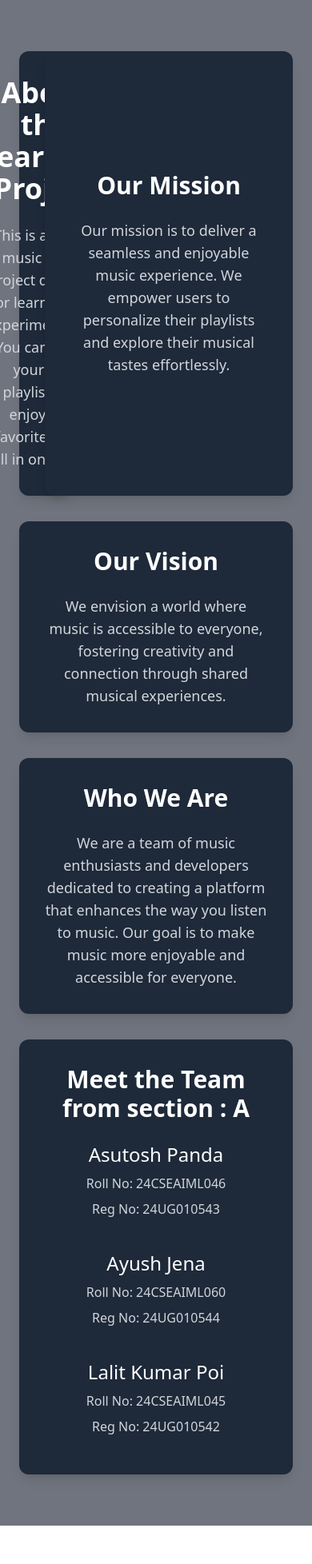
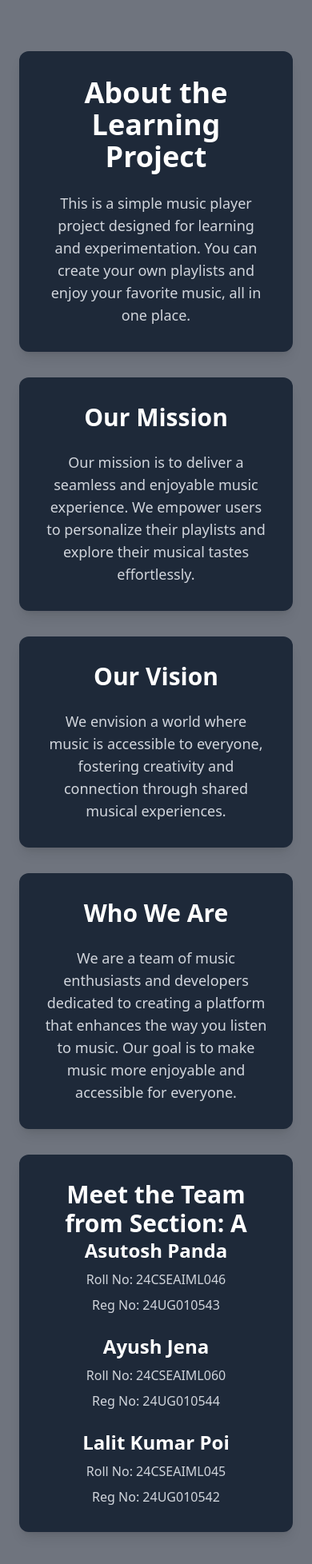
Before and after one commit to Asutosh-1234/Music-Player, a website: page src/about.html in a window 390 px wide. Shown: the whole page at 80% size. Before the commit the page ends 1908 px from the top, so only its background shows below. Drawn offline with Linux system fonts and the light colour scheme.

Commit message:
simplefy

```diff
--- a/src/about.html
+++ b/src/about.html
@@ -1,67 +1,79 @@
 <!DOCTYPE html>
 <html lang="en">
 <head>
-    <meta charset="UTF-8">
-    <meta name="viewport" content="width=device-width, initial-scale=1.0">
+  <meta charset="UTF-8" />
+  <meta name="viewport" content="width=device-width, initial-scale=1.0" />
   <title>About</title>
-    <link rel="stylesheet" href="output.css">
+  <link rel="stylesheet" href="output.css" />
 </head>
 <body class="relative">
-    <div class="relative z-10 min-h-screen bg-gray-900/60 backdrop-blur-md">
+
+  <!-- Main Content Wrapper -->
+  <main class="relative z-10 min-h-screen bg-gray-900/60 backdrop-blur-md">
     <div class="grid grid-cols-1 md:grid-cols-2 gap-8 px-6 py-16">
 
       <!-- About Section -->
-            <div class="bg-gray-800 text-white rounded-xl shadow-lg p-8 flex flex-col justify-center items-center">
-                <h1 class="text-4xl font-extrabold mb-6 text-center">About the Learning Project</h1>
+      <section class="bg-gray-800 text-white rounded-xl shadow-lg p-8 flex flex-col justify-center items-center transition-transform hover:scale-105 duration-300" role="region" aria-labelledby="about-heading">
+        <h2 id="about-heading" class="text-4xl font-extrabold mb-6 text-center">About the Learning Project</h2>
         <p class="text-lg text-gray-300 text-center max-w-xl">
           This is a simple music player project designed for learning and experimentation. You can create your own playlists and enjoy your favorite music, all in one place.
         </p>
-            </div>
+      </section>
 
       <!-- Mission Section -->
-            <div class="bg-gray-800 text-white rounded-xl shadow-lg p-8 flex flex-col justify-center items-center">
-                <h2 class="text-3xl font-bold mb-6 text-center">Our Mission</h2>
+      <section class="bg-gray-800 text-white rounded-xl shadow-lg p-8 flex flex-col justify-center items-center transition-transform hover:scale-105 duration-300" role="region" aria-labelledby="mission-heading">
+        <h2 id="mission-heading" class="text-3xl font-bold mb-6 text-center">Our Mission</h2>
         <p class="text-lg text-gray-300 text-center max-w-xl">
           Our mission is to deliver a seamless and enjoyable music experience. We empower users to personalize their playlists and explore their musical tastes effortlessly.
         </p>
-            </div>
+      </section>
+
       <!-- Vision Section -->
-            <div class="bg-gray-800 text-white col-span-2 rounded-xl shadow-lg p-8 flex flex-col justify-center items-center">
+      <section class="md:col-span-2 bg-gray-800 text-white rounded-xl shadow-lg p-8 flex flex-col justify-center items-center">
         <h2 class="text-3xl font-bold mb-6 text-center">Our Vision</h2>
         <p class="text-lg text-gray-300 text-center max-w-xl">
           We envision a world where music is accessible to everyone, fostering creativity and connection through shared musical experiences.
         </p>
-            </div>
+      </section>
+
       <!-- Who We Are Section -->
-             <div class="bg-gray-800 text-white rounded-xl col-span-2 shadow-lg p-8 flex flex-col justify-center items-center">
+      <section class="md:col-span-2 bg-gray-800 text-white rounded-xl shadow-lg p-8 flex flex-col justify-center items-center">
         <h2 class="text-3xl font-bold mb-6 text-center">Who We Are</h2>
         <p class="text-lg text-gray-300 text-center max-w-xl">
           We are a team of music enthusiasts and developers dedicated to creating a platform that enhances the way you listen to music. Our goal is to make music more enjoyable and accessible for everyone.
         </p>
-            </div>
-            <!-- WHo are in the team Section -->
-            <div class="bg-gray-800 text-white rounded-xl col-span-2 shadow-lg p-8 flex flex-col justify-center items-center">
-                <h2 class="text-3xl font-bold mb-6 text-center">Meet the Team from section : A</h2>
-                <div class="grid grid-cols-1 md:grid-cols-3 gap-6">
-                    <div class="mb-4 text-center space-y-2">
-                        <h3 class="text-2xl">Asutosh Panda</h3>
+      </section>
+
+      <!-- Meet the Team Section -->
+        <section class="md:col-span-1 md:col-start-1 md:row-span-2 bg-gray-800 text-white rounded-xl shadow-lg p-8 flex flex-col justify-center items-center">
+            <h2 class="text-3xl font-bold mb-8 text-center">Meet the Team from Section: A</h2>
+            <div class="grid grid-cols-1 md:grid-cols-3 gap-6 w-full max-w-4xl">
+                <!-- Team Member 1 -->
+                <div class="text-center space-y-2">
+                    <h3 class="text-2xl font-semibold">Asutosh Panda</h3>
                     <p class="text-gray-300">Roll No: 24CSEAIML046</p>
                     <p class="text-gray-300">Reg No: 24UG010543</p>
                 </div>
-                    <div class="mb-4 text-center space-y-2">
-                        <h3 class="text-2xl">Ayush Jena</h3>
+
+                <!-- Team Member 2 -->
+                <div class="text-center space-y-2">
+                    <h3 class="text-2xl font-semibold">Ayush Jena</h3>
                     <p class="text-gray-300">Roll No: 24CSEAIML060</p>
                     <p class="text-gray-300">Reg No: 24UG010544</p>
                 </div>
-                    <div class="mb-4 text-center space-y-2">
-                        <h3 class="text-2xl">Lalit Kumar Poi</h3>
+
+                <!-- Team Member 3 -->
+                <div class="text-center space-y-2">
+                    <h3 class="text-2xl font-semibold">Lalit Kumar Poi</h3>
                     <p class="text-gray-300">Roll No: 24CSEAIML045</p>
                     <p class="text-gray-300">Reg No: 24UG010542</p>
                 </div>
             </div>
+        </section>
+
+
     </div>
-        </div>
-    </div>
+  </main>
 
 </body>
 </html>
```
Also changed, not shown: src/index.html (+14 -8 lines). Lines whose indentation alone changed are shown as unchanged.
